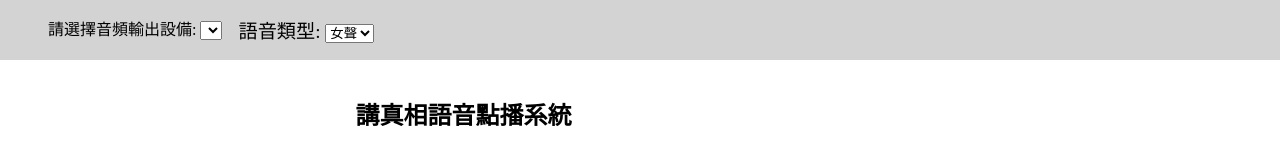
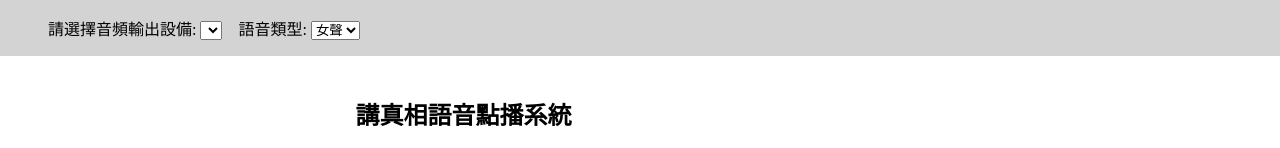
Before and after one commit to AmenZhou/rtc-unicorn, a React app: page / in a window 1280 px wide. Shown: the top 148 px of the page. Built offline with nearby package versions, Linux system fonts and the light colour scheme.

Commit message:
Adjust font size for menu

```diff
--- a/css/main.css
+++ b/css/main.css
@@ -70,7 +70,7 @@
 }
 
 .voice-type {
-  font-size: min(2vmax, 1.2em);
+  font-size: min(2vmax, 1em);
 }
 
 .menu-row {
```
